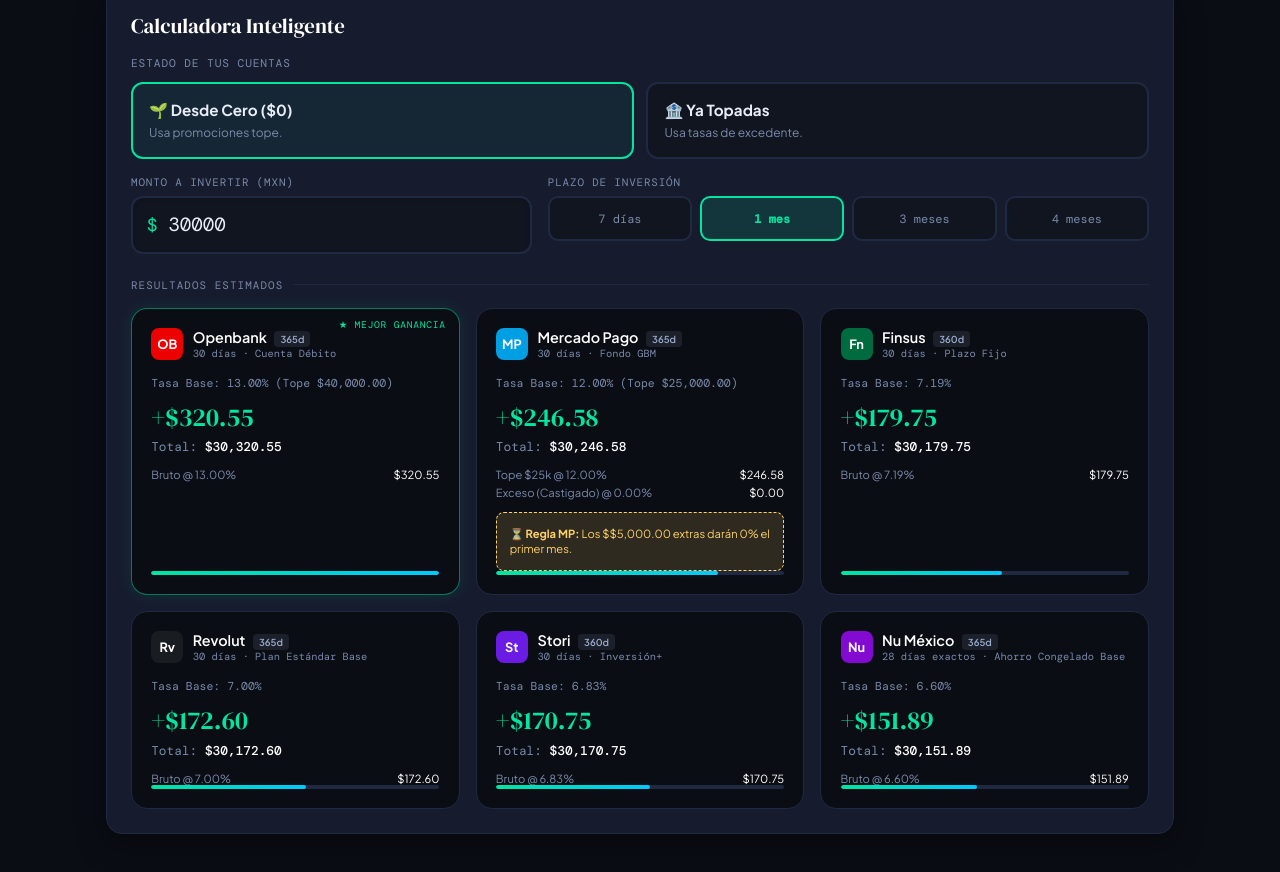
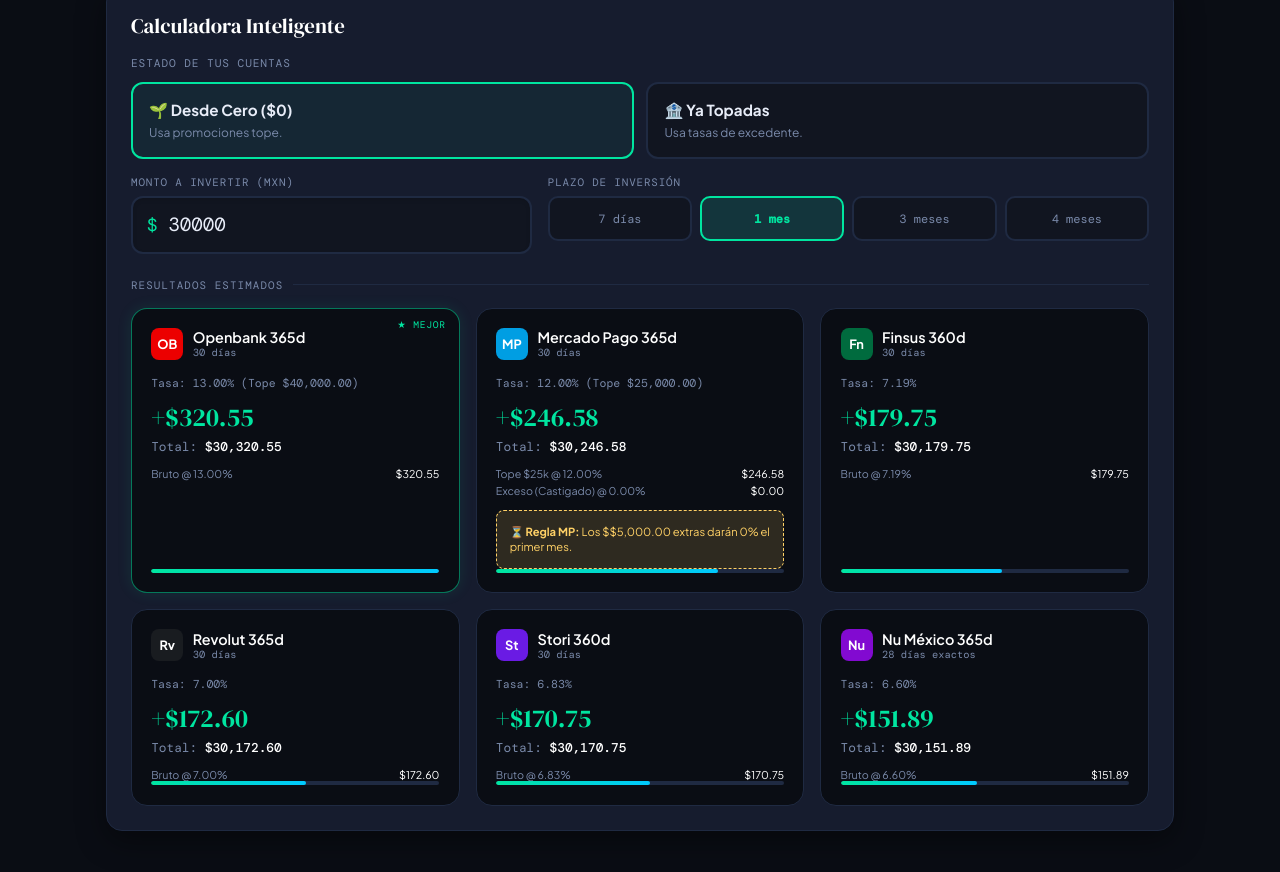
Before and after one commit to Recursos-aprendizaje/simulador-inversiones, a plain HTML site: page index.html in a window 1280 px wide. Shown: the part 860-1732 px from the top of the page. Drawn offline with nearby package versions, Linux system fonts and the light colour scheme.

Commit message:
Update HTML structure and improve comments

```diff
--- a/index.html
+++ b/index.html
@@ -1,4 +1,4 @@
-<antArtifact identifier="simulador-inversiones-app-nativa-icono-fijo" type="text/html" title="Simulador de Inversiones - App con Ícono Nativo">
+<antArtifact identifier="simulador-inversiones-app-github-pages" type="text/html" title="Simulador de Inversiones (Código HTML para GitHub)">
 <!DOCTYPE html>
 <html lang="es">
 <head>
@@ -11,12 +11,12 @@
 <meta name="apple-mobile-web-app-title" content="Simulador">
 <meta name="theme-color" content="#0a0d14">
 
-<!-- Ícono PNG externo de alta resolución (Infalible para Android y Apple) -->
+<!-- CONEXIÓN AL ARCHIVO MANIFEST.JSON (Esto arregla el ícono en Android) -->
+<link rel="manifest" href="manifest.json">
+
+<!-- Íconos de respaldo para iOS y navegadores -->
 <link rel="icon" type="image/png" href="https://upload.wikimedia.org/wikipedia/commons/thumb/1/14/Emoji_u1f4c8.svg/512px-Emoji_u1f4c8.svg.png">
 <link rel="apple-touch-icon" href="https://upload.wikimedia.org/wikipedia/commons/thumb/1/14/Emoji_u1f4c8.svg/512px-Emoji_u1f4c8.svg.png">
-
-<!-- MANIFEST: Archivo de instalación para Android con el ícono PNG embebido -->
-<link rel="manifest" href="data:application/manifest+json;charset=utf-8,%7B%22name%22%3A%22Simulador%20de%20Inversiones%22%2C%22short_name%22%3A%22Simulador%22%2C%22display%22%3A%22standalone%22%2C%22background_color%22%3A%22%230a0d14%22%2C%22theme_color%22%3A%22%230a0d14%22%2C%22icons%22%3A%5B%7B%22src%22%3A%22https%3A%2F%2Fupload.wikimedia.org%2Fwikipedia%2Fcommons%2Fthumb%2F1%2F14%2FEmoji_u1f4c8.svg%2F512px-Emoji_u1f4c8.svg.png%22%2C%22sizes%22%3A%22512x512%22%2C%22type%22%3A%22image%2Fpng%22%7D%5D%7D">
 
 <title>Simulador de Inversiones</title>
 <link href="https://fonts.googleapis.com/css2?family=DM+Serif+Display:ital@0;1&family=DM+Mono:wght@400;500&family=Plus+Jakarta+Sans:wght@400;500;600;700&display=swap" rel="stylesheet">
@@ -37,17 +37,17 @@
     min-height: 100vh;
     padding-bottom: env(safe-area-inset-bottom);
     overflow-x: hidden;
-    -webkit-tap-highlight-color: transparent; /* Quita el cuadro azul al tocar en Android */
+    -webkit-tap-highlight-color: transparent;
     -webkit-touch-callout: none;
-    user-select: none; /* Evita que el texto se seleccione como en web */
-    overscroll-behavior-y: none; /* Evita el "pull to refresh" nativo de Chrome */
+    user-select: none;
+    overscroll-behavior-y: none;
   }
 
   body::before { content: ''; position: fixed; inset: 0; background-image: linear-gradient(rgba(0,229,160,0.02) 1px, transparent 1px), linear-gradient(90deg, rgba(0,229,160,0.02) 1px, transparent 1px); background-size: 40px 40px; pointer-events: none; z-index: 0; }
 
   .container { position: relative; z-index: 1; max-width: 1100px; margin: 0 auto; padding: 0 1rem 4rem 1rem; }
 
-  /* Sticky Header Premium */
+  /* Sticky Header */
   header {
     position: sticky;
     top: 0;
@@ -148,7 +148,7 @@
   @media (min-width: 600px) { .results-grid { grid-template-columns: repeat(auto-fill, minmax(280px, 1fr)); } }
   .result-card { background: var(--bg); border: 1px solid var(--border); border-radius: 16px; padding: 1.2rem; transition: border-color 0.2s; position: relative; overflow: hidden; display:flex; flex-direction: column; }
   .result-card.winner { border-color: rgba(0,229,160,0.5); box-shadow: 0 0 15px rgba(0,229,160,0.1);}
-  .result-card.winner::after { content: '★ MEJOR GANANCIA'; position: absolute; top: 0.6rem; right: 0.8rem; font-family: 'DM Mono', monospace; font-size: 0.6rem; color: var(--accent); letter-spacing: 0.08em; }
+  .result-card.winner::after { content: '★ MEJOR'; position: absolute; top: 0.6rem; right: 0.8rem; font-family: 'DM Mono', monospace; font-size: 0.6rem; color: var(--accent); letter-spacing: 0.08em; }
   .result-card.nd-card { opacity: 0.45; }
 
   .rc-header { display: flex; align-items: center; gap: 0.6rem; margin-bottom: 1rem; }
@@ -163,9 +163,6 @@
 
   .rc-bar { height: 4px; border-radius: 4px; background: var(--border); margin: 1rem 0 0; overflow: hidden; margin-top: auto; }
   .rc-bar-fill { height: 100%; border-radius: 4px; background: linear-gradient(90deg, var(--accent), #00c9ff); transition: width 0.6s cubic-bezier(0.4,0,0.2,1); width: 0%; }
-
-  .badge-divisor { display: inline-block; background: rgba(122,138,170,0.15); color: #9aabcc; font-size: 0.6rem; padding: 2px 6px; border-radius: 4px; margin-left: 5px; vertical-align: middle; }
-  .alert-box { border-radius: 8px; padding: 0.8rem; margin-top: 0.8rem; font-size: 0.7rem; line-height: 1.4; }
 </style>
 </head>
 <body>
@@ -190,7 +187,7 @@
     </div>
   </div>
 
-  <!-- TABLA VISUAL (ARRIBA) -->
+  <!-- TABLA VISUAL RESTAURADA ARRIBA -->
   <div class="section-title">TABLA DE TASAS OFICIALES</div>
   <div class="table-wrap">
     <table>
@@ -273,7 +270,7 @@
     </table>
   </div>
 
-  <!-- CALCULADORA MATEMÁTICA (ABAJO) -->
+  <!-- CALCULADORA RESTAURADA ABAJO -->
   <div class="calc-section">
     <div class="calc-title">Calculadora Inteligente</div>
 
@@ -284,14 +281,14 @@
           <input type="radio" name="accountState" value="empty" checked onchange="render()">
           <div class="radio-card">
             <strong>🌱 Desde Cero ($0)</strong>
-            <span>Usa promociones tope.</span>
+            <span style="color:#7a8aaa;">Usa promociones tope.</span>
           </div>
         </label>
         <label class="state-radio">
           <input type="radio" name="accountState" value="maxed" onchange="render()">
           <div class="radio-card">
             <strong>🏦 Ya Topadas</strong>
-            <span>Usa tasas de excedente.</span>
+            <span style="color:#7a8aaa;">Usa tasas de excedente.</span>
           </div>
         </label>
       </div>
@@ -536,31 +533,31 @@
     if(e.id === 'finsus' && dias === 122 && r) {
       const g1 = monto * e.tasas[dias].tasa * (31 / 360), g2 = monto * e.tasas[dias].tasa * (30 / 360), g3 = monto * e.tasas[dias].tasa * (33 / 360), g4 = monto * e.tasas[dias].tasa * (29 / 360);
       specialBox = `
-        <div class="alert-box" style="background: rgba(0, 107, 62, 0.15); border: 1px dashed #006B3E; color: #b5f0e0;">
+        <div style="border-radius: 8px; padding: 0.8rem; margin-top: 0.8rem; font-size: 0.7rem; line-height: 1.4; background: rgba(0, 107, 62, 0.15); border: 1px dashed #006B3E; color: #b5f0e0;">
           <div style="font-weight:600; color:#00e5a0; margin-bottom:2px;">📅 Opc. Pago Mensual:</div>
-          <div style="font-size:0.65rem;">${fmt(g1)} / ${fmt(g2)} / ${fmt(g3)} / ${fmt(g4)}</div>
+          <div style="font-size:0.6rem;">${fmt(g1)} / ${fmt(g2)} / ${fmt(g3)} / ${fmt(g4)}</div>
         </div>`;
     }
 
     if(e.id === 'mercadopago' && r) {
       if (!isMaxedOut && monto > 25000) {
-        specialBox = `<div class="alert-box" style="background: rgba(255, 209, 102, 0.15); border: 1px dashed var(--accent3); color: var(--accent3);"><strong>⏳ Regla MP:</strong> Los $${fmt(monto - 25000)} extras darán 0% el primer mes.</div>`;
+        specialBox = `<div style="border-radius: 8px; padding: 0.8rem; margin-top: 0.8rem; font-size: 0.7rem; line-height: 1.4; background: rgba(255, 209, 102, 0.15); border: 1px dashed var(--accent3); color: var(--accent3);"><strong>⏳ Regla MP:</strong> Los $${fmt(monto - 25000)} extras darán 0% el primer mes.</div>`;
       } else if (isMaxedOut) {
-        specialBox = `<div class="alert-box" style="background: rgba(122, 138, 170, 0.15); border: 1px dashed #7a8aaa; color: #9aabcc;"><strong>ℹ️ Cuenta Topada:</strong> Tu excedente rinde al 6%.</div>`;
+        specialBox = `<div style="border-radius: 8px; padding: 0.8rem; margin-top: 0.8rem; font-size: 0.7rem; line-height: 1.4; background: rgba(122, 138, 170, 0.15); border: 1px dashed #7a8aaa; color: #9aabcc;"><strong>ℹ️ Cuenta Topada:</strong> Tu excedente rinde al 6%.</div>`;
       }
     }
 
     if(e.id === 'nu' && r && r.isCondicionada) {
-       specialBox += `<div class="alert-box" style="background: rgba(130, 10, 209, 0.15); border: 1px dashed #d49fff; color: #d49fff; margin-top:0.3rem;"><strong>⚠️ Misión Nu:</strong> Requiere 1 compra/mes.</div>`;
+       specialBox += `<div style="border-radius: 8px; padding: 0.8rem; margin-top: 0.8rem; font-size: 0.7rem; line-height: 1.4; background: rgba(130, 10, 209, 0.15); border: 1px dashed #d49fff; color: #d49fff;"><strong>⚠️ Misión Nu:</strong> Requiere 1 compra/mes.</div>`;
     }
 
     if(e.id === 'revolut' && r && r.isCondicionada) {
-       specialBox += `<div class="alert-box" style="background: rgba(25, 28, 32, 0.5); border: 1px dashed #999; color: #fff; margin-top:0.3rem;"><strong>⚠️ Misión Revolut:</strong> Requiere 4 compras de $50/mes.</div>`;
+       specialBox += `<div style="border-radius: 8px; padding: 0.8rem; margin-top: 0.8rem; font-size: 0.7rem; line-height: 1.4; background: rgba(25, 28, 32, 0.5); border: 1px dashed #999; color: #fff;"><strong>⚠️ Misión Revolut:</strong> Requiere 4 compras de $50/mes con Apple/Google Pay.</div>`;
     }
 
     let desgloseHtml = '';
     if (r && r.desglose && r.desglose.length > 0) {
-      desgloseHtml = r.desglose.map(d => `<div style="font-size:0.7rem;color:var(--muted);margin-top:4px;display:flex;justify-content:space-between;"><span>${d.label}</span> <span style="color:#fff">${fmt(d.ganancia)}</span></div>`).join('');
+      desgloseHtml = r.desglose.map(d => `<div style="font-size:0.67rem;color:var(--muted);margin-top:4px;display:flex;justify-content:space-between;"><span>${d.label}</span> <span style="color:#fff">${fmt(d.ganancia)}</span></div>`).join('');
     }
 
     html += `
@@ -569,14 +566,14 @@
           <div class="rc-logo" style="background:${e.color};color:${e.colorText || '#fff'}">${e.logo}</div>
           <div>
             <div class="rc-name">${e.nombre} <span class="badge-divisor">${e.baseDivisor}d</span></div>
-            <div class="rc-plazo">${r && r.diasCalculo !== dias ? `${r.diasCalculo} días exactos` : `${dias} días`} · ${e.tipo}</div>
+            <div class="rc-plazo">${r && r.diasCalculo !== dias ? `${r.diasCalculo} días exactos` : `${dias} días`}</div>
           </div>
         </div>
         ${isND ? `
           <div class="rc-gain nd-val">ND</div>
           <div class="rc-total">No disponible en este plazo</div>
         ` : `
-          <div class="rc-rate" style="margin-bottom:0.5rem">Tasa Base: ${(r.tasa * 100).toFixed(2)}% ${(!isMaxedOut && r.max) ? `(Tope ${fmt(r.max)})` : ''}</div>
+          <div class="rc-rate" style="margin-bottom:0.5rem">Tasa: ${(r.tasa * 100).toFixed(2)}% ${(!isMaxedOut && r.max) ? `(Tope ${fmt(r.max)})` : ''}</div>
           <div class="rc-gain">+${fmt(r.gananciaTotal)}</div>
           <div class="rc-total" style="margin-bottom:0.5rem">Total: <span>${fmt(r.saldoFinal)}</span></div>
           ${desgloseHtml}
```
